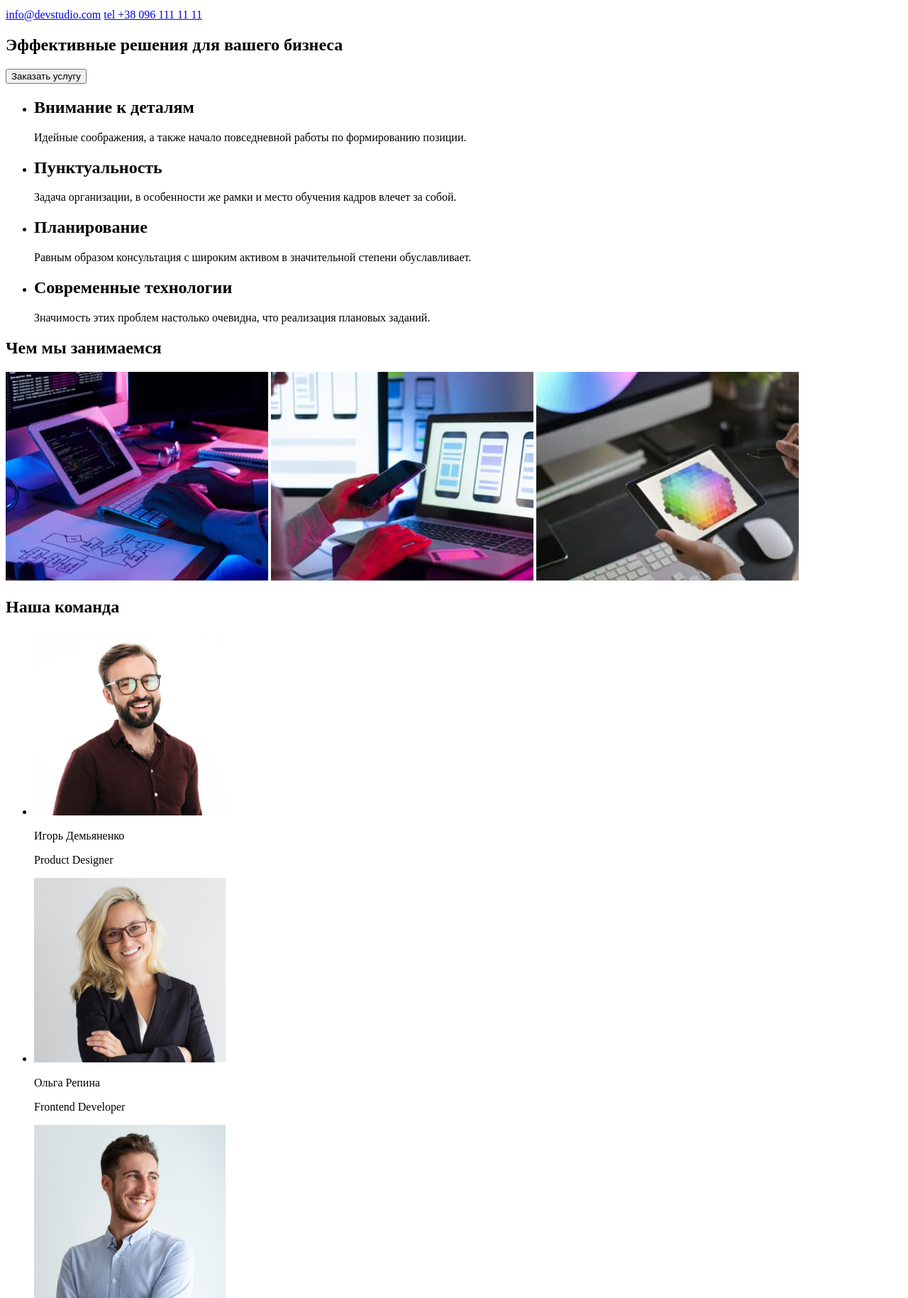
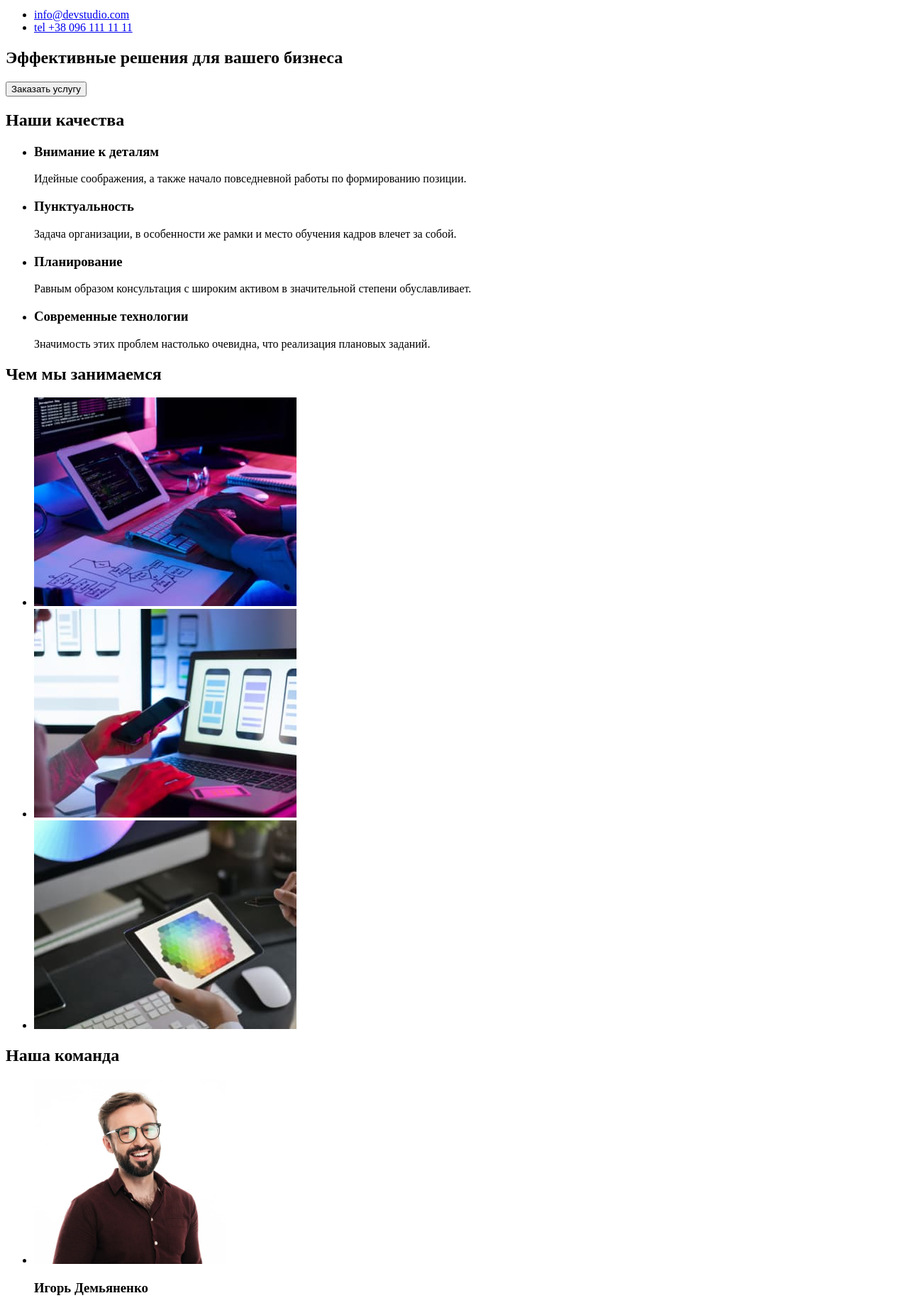
Before and after one commit to morysol/goit-markup-hw-01, a plain HTML site: page index.html in a window 1280 px wide. Shown: the part 100-1929 px from the top of the page at 71% size. Drawn offline with Linux system fonts and the light colour scheme.

Commit message:
Update index.html

```diff
--- a/index.html
+++ b/index.html
@@ -31,9 +31,15 @@
             </ul>
         </nav>
 
-        <!-- todo later -->
-        <a class="contacts-email" href="mailto:info@devstudio.com">info@devstudio.com</a>
-        <a class="contacts-tel" href="tel:info@+380961111111">tel +38 096 111 11 11</a>
+        <ul class="contacts-list">
+            <li>
+                <a class="contacts-header" href="mailto:info@devstudio.com">info@devstudio.com</a>
+            </li>
+            <li>
+                <a class="contacts-header" href="tel:info@+380961111111">tel +38 096 111 11 11</a>
+            </li>
+
+        </ul>
     </header>
 
     <!-- main content -->
@@ -43,35 +49,48 @@
            <!-- h1 header, button -->
         <section class="main-header">
             <h1>Эффективные решения для вашего бизнеса</h1>
-            <button class="purchase-button">Заказать услугу</button>
+            <button type="button" class="purchase-button">Заказать услугу</button>
         </section>
 
            <!-- features list **   -->
+       <section class="features-section">
+
+           <!-- todo hide h2 later -->
+            <h2>Наши качества</h2>
                 <ul class="features-list">
                     <li>
-                <h2>Внимание к деталям</h2>
+                        <h3>Внимание к деталям</h3>
                         <p>Идейные соображения, а также начало повседневной работы по формированию позиции.</p>
                     </li>
                     <li>
-                <h2>Пунктуальность</h2>
+                        <h3>Пунктуальность</h3>
                         <p>Задача организации, в особенности же рамки и место обучения кадров влечет за собой.</p>
                     </li>
                     <li>
-                <h2>Планирование</h2>
+                        <h3>Планирование</h3>
                         <p>Равным образом консультация с широким активом в значительной степени обуславливает.</p>
                     </li>
                     <li>
-                <h2>Современные технологии</h2>
+                        <h3>Современные технологии</h3>
                         <p>Значимость этих проблем настолько очевидна, что реализация плановых заданий.</p>
                     </li>
                 </ul>
 
+       </section>
             <!--  picteres -->
         <section class="our-business">
             <h2>Чем мы занимаемся</h2>
+            <ul>
+                <li>
                     <img src="./images/business1.jpg" alt="image our business 1" width="370">
+                </li>
+                <li>
                    <img src="./images/business2.jpg" alt="image our business 2" width="370">
+                </li>
+                <li>
                     <img src="./images/business3.jpg" alt="image our business 3" width="370">
+                </li>
+            </ul>
         </section>
 
             <!-- members list (card, name, post) -->
@@ -80,22 +99,22 @@
             <ul class="our-team-members">
                 <li>
                     <img src="./images/product-designer.jpg" alt="Product Designer photo" width="270">
-                    <p class="members-name">Игорь Демьяненко</p>
+                    <h3>Игорь Демьяненко</h3>
                     <p class="members-post">Product Designer</p>
                 </li>
                 <li>
                     <img src="./images/frontend-developer.jpg" alt="Frontend Developer photo" width="270">
-                    <p class="members-name">Ольга Репина</p>
+                    <h3>Ольга Репина</h3>
                     <p class="members-post">Frontend Developer</p>
                 </li>
                 <li>
                     <img src="./images/marketing.jpg" alt="Marketing photo" width="270">
-                    <p class="members-name">Николай Тарасов</p>
+                    <h3>Николай Тарасов</h3>
                     <p class="members-post">Marketing</p>
                 </li>
                 <li>
                     <img src="./images/ui-designer.jpg" alt="UI Designer photo" width="270">
-                    <p class="members-name">Михаил Ермаков</p>
+                    <h3>Михаил Ермаков</h3>
                     <p class="members-post">UI Designer</p>
                 </li>
             </ul>
@@ -110,10 +129,17 @@
         <a class="main-link" href="#">WebStudio</a>
         <!-- address here -->
         <address>
-            <p>г. Киев, пр-т Леси Украинки, 26</p>
+            <ul>
+                <li>
+                    <a href="https://www.google.com/maps/d/embed?mid=10uSM3H-mIU3GznYo2szRIEphczw&ehbc=2E312F">г. Киев, пр-т Леси Украинки, 26</a>
+                </li>
+                <li>
                     <a class="contacts-email" href="mailto:info@devstudio.com">info@devstudio.com</a>
-            <br>
+                </li>
+                <li>
                     <a class="contacts-tel" href="tel:info@+380961111111">tel +38 096 111 11 11</a>
+                </li>
+            </ul>
         </address>
     </footer>
 
```
Lines whose indentation alone changed are shown as unchanged.
